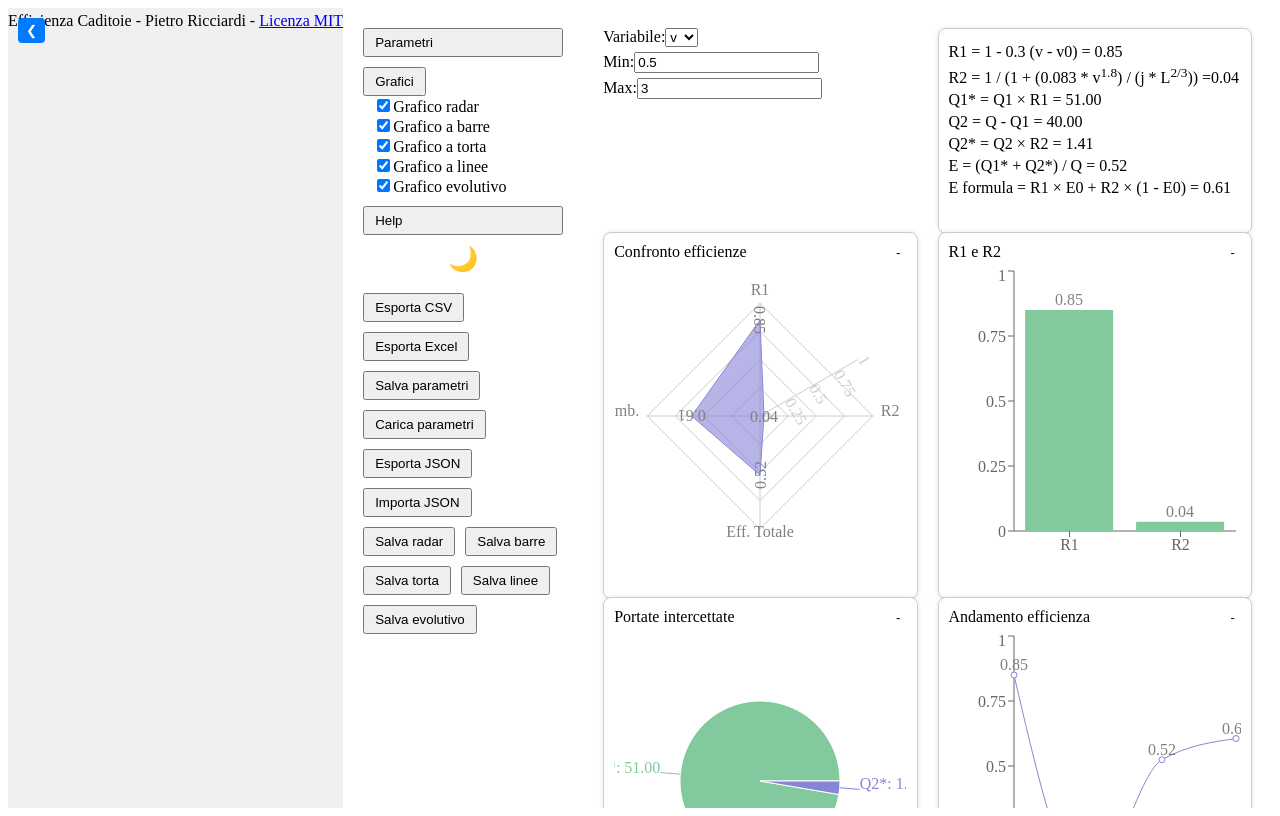
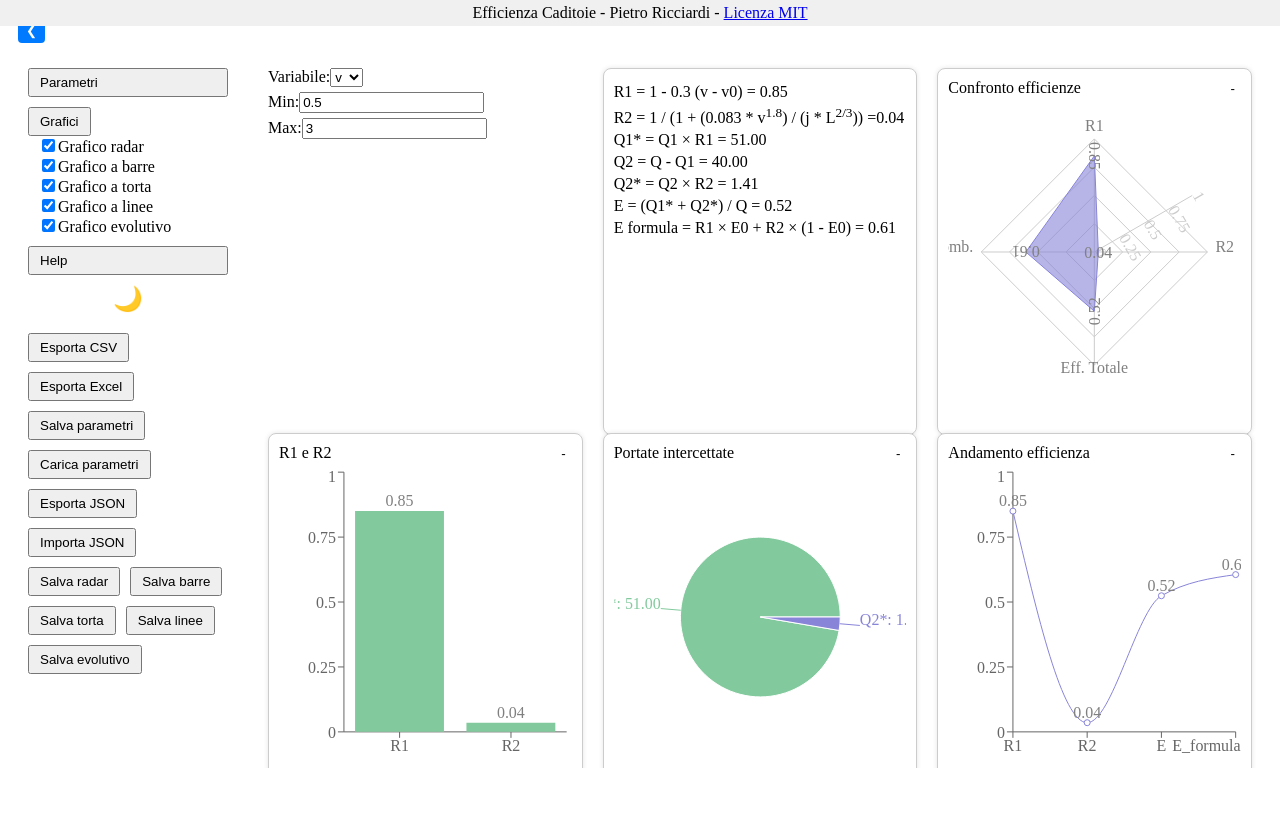
Before and after one commit to Pietro-Ricciardi/Efficienza-Caditoie, a React (Vite) app: page / in a window 1280 px wide. Built offline with nearby package versions, Linux system fonts and the light colour scheme.

Commit message:
Fix top bar positioning

```diff
--- a/src/App.css
+++ b/src/App.css
@@ -1,7 +1,9 @@
 .container {
   display: flex;
-  height: 100vh;
+  height: calc(100vh - 40px);
   position: relative;
+  padding-top: 40px;
+  box-sizing: border-box;
 }
 
 .leftPane {
@@ -201,6 +203,11 @@
   text-align: center;
   padding: 4px 0;
   background: #f0f0f0;
+  position: fixed;
+  top: 0;
+  left: 0;
+  width: 100%;
+  z-index: 1000;
 }
 
 .dark-mode .top-bar {
```
